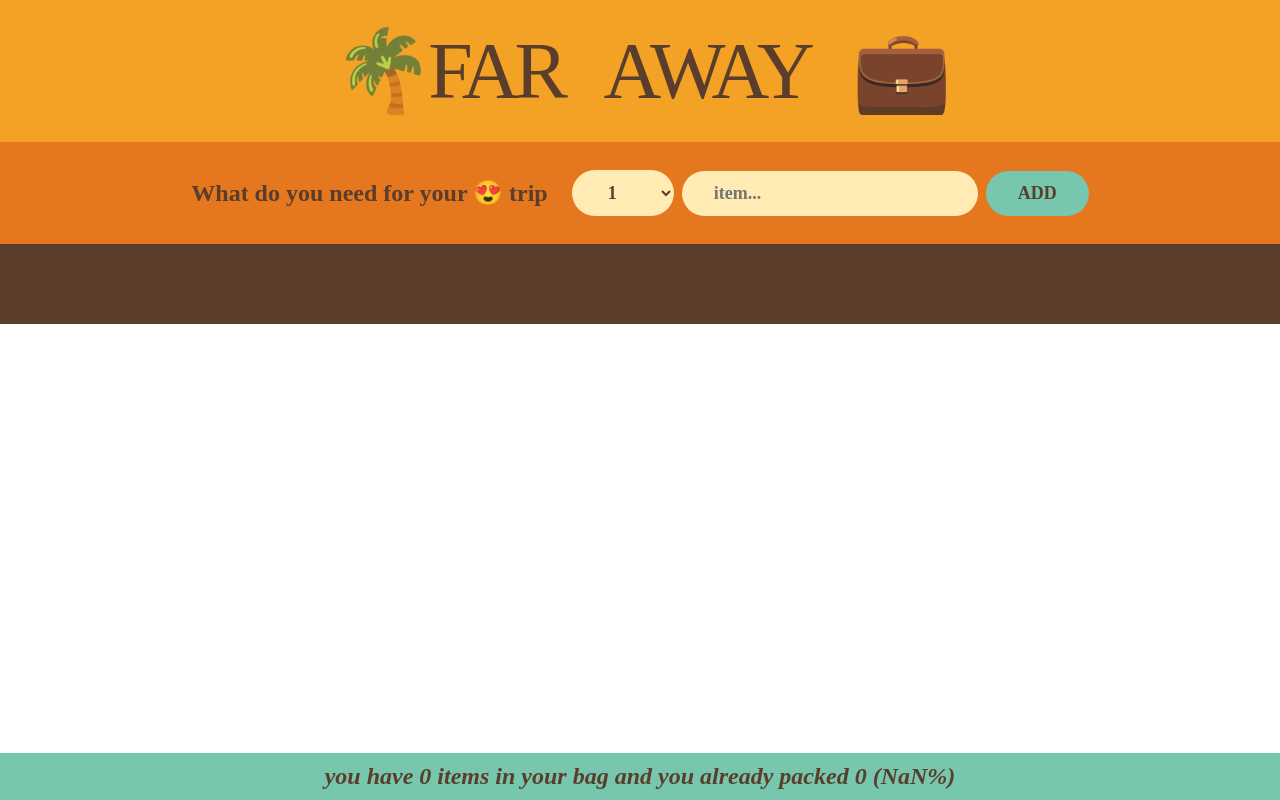
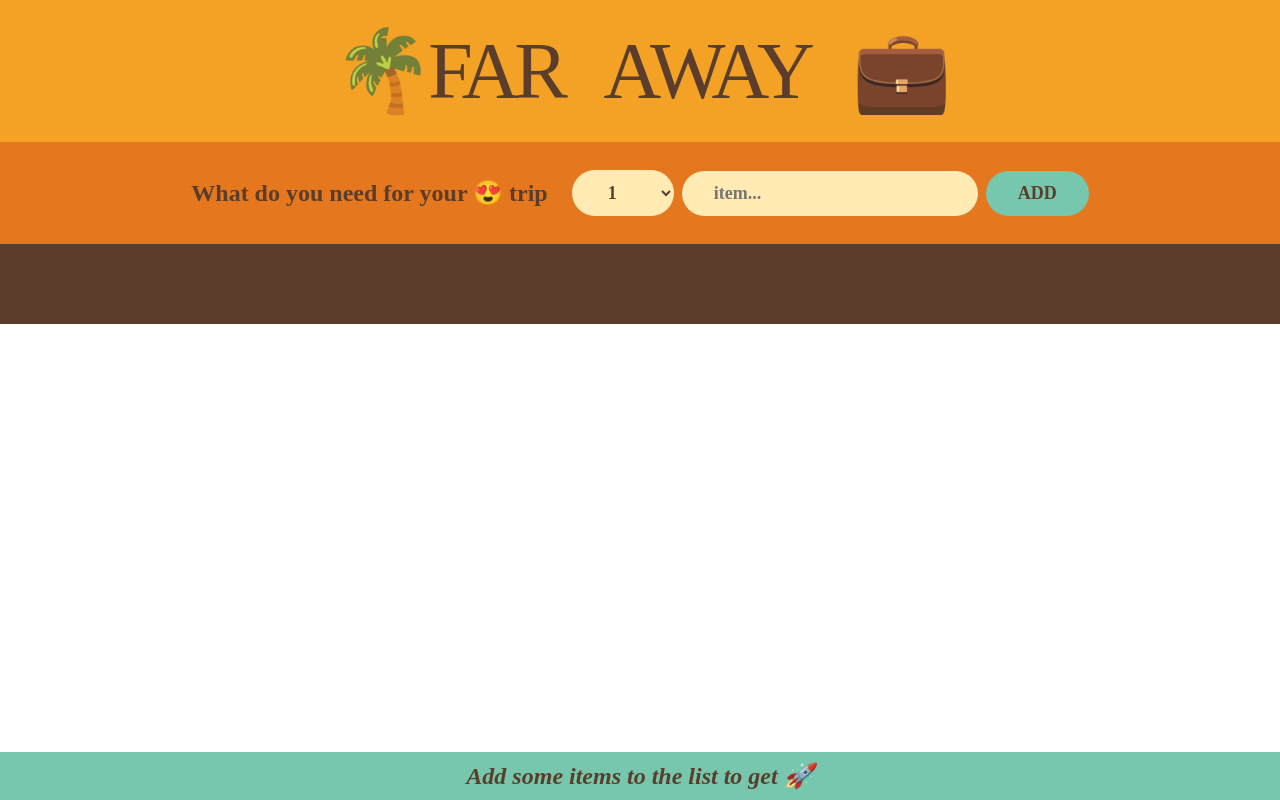
Before and after one commit to NadeemFayaz/TravelGuide-with-React, a React (Create React App) app: page / in a window 1280 px wide. Built offline with nearby package versions, Linux system fonts and the light colour scheme.

Commit message:
toggle items

```diff
--- a/src/App.js
+++ b/src/App.js
@@ -1,24 +1,30 @@
 import { useState } from "react";
 
-const initialItems = [
-  { id: 1, description: "Passports", quantity: 2, packed: false },
-  { id: 2, description: "Socks", quantity: 12, packed: true },
-  { id: 3, description: "charger", quantity: 1, packed: false },
-];
-
 export default function App() {
-  const [item, setItem] = useState([]);
+  const [items, setItems] = useState([]);
 
   function handleAddItems(newItem) {
-    setItem((items) => [...items, newItem]);
+    setItems((prevItems) => [...prevItems, newItem]);
+  }
+
+  function handleDeleteItems(id) {
+    setItems((prevItems) => prevItems.filter((item) => item.id !== id));
+  }
+
+  function toggleItems(id) {
+    setItems((prevItems) =>
+      prevItems.map((item) =>
+        item.id === id ? { ...item, packed: !item.packed } : item
+      )
+    );
   }
 
   return (
     <div>
       <Logo />
       <Form onAddItems={handleAddItems} />
-      <Listitem items={item} />
-      <Stats items={item} />
+      <Listitem items={items} onDeleteItems={handleDeleteItems} onToggleItems={toggleItems} />
+      <Stats items={items} />
     </div>
   );
 }
@@ -47,10 +53,7 @@ function Form({ onAddItems }) {
     <form className="add-form" onSubmit={handleSubmit}>
       <h3>What do you need for your 😍 trip</h3>
 
-      <select
-        value={quantity}
-        onChange={(e) => setQuantity(e.target.value)}
-      >
+      <select value={quantity} onChange={(e) => setQuantity(e.target.value)}>
         {Array.from({ length: 20 }, (_, i) => i + 1).map((num) => (
           <option value={num} key={num}>
             {num}
@@ -69,40 +72,50 @@ function Form({ onAddItems }) {
   );
 }
 
-function Listitem({ items }) {
+function Listitem({ items, onDeleteItems, onToggleItems }) {
   return (
     <div className="list">
       <ul>
         {items.map((item) => (
-          <Item key={item.id} item={item} />
+          <Item key={item.id} item={item} onDeleteItems={onDeleteItems} onToggleItems={onToggleItems} />
         ))}
       </ul>
     </div>
   );
 }
 
-function Item({ item }) {
+function Item({ item, onDeleteItems, onToggleItems }) {
   return (
     <li>
+      <input type="checkbox" checked={item.packed} onChange={() => onToggleItems(item.id)} />
       <span style={item.packed ? { textDecoration: "line-through" } : {}}>
         {" "}
         {item.quantity} {item.description}
       </span>
-      <button>❌</button>
+      <button onClick={() => onDeleteItems(item.id)}>❌</button>
     </li>
   );
 }
 
 function Stats({ items }) {
+  const totalItems = items.length;
+  const packedItems = items.filter((i) => i.packed).length;
+
+  if (!totalItems) {
+    return (
+      <em>
+        <p className="stats"> Add some items to the list to get 🚀 </p>
+      </em>
+    );
+  }
+
+  const packingPercentage = Math.round((packedItems / totalItems) * 100);
+
   return (
     <footer className="stats">
       <em>
-        you have {items.length} items in your bag and you already packed{" "}
-        {items.filter((i) => i.packed).length} (
-        {Math.round(
-          (items.filter((i) => i.packed).length / items.length) * 100
-        )}
-        %)
+        you have {totalItems} items in your bag and you already packed {packedItems} (
+        {packingPercentage}%) {packingPercentage === 100 ? "You are ready to go!" : null}
       </em>
     </footer>
   );
```
